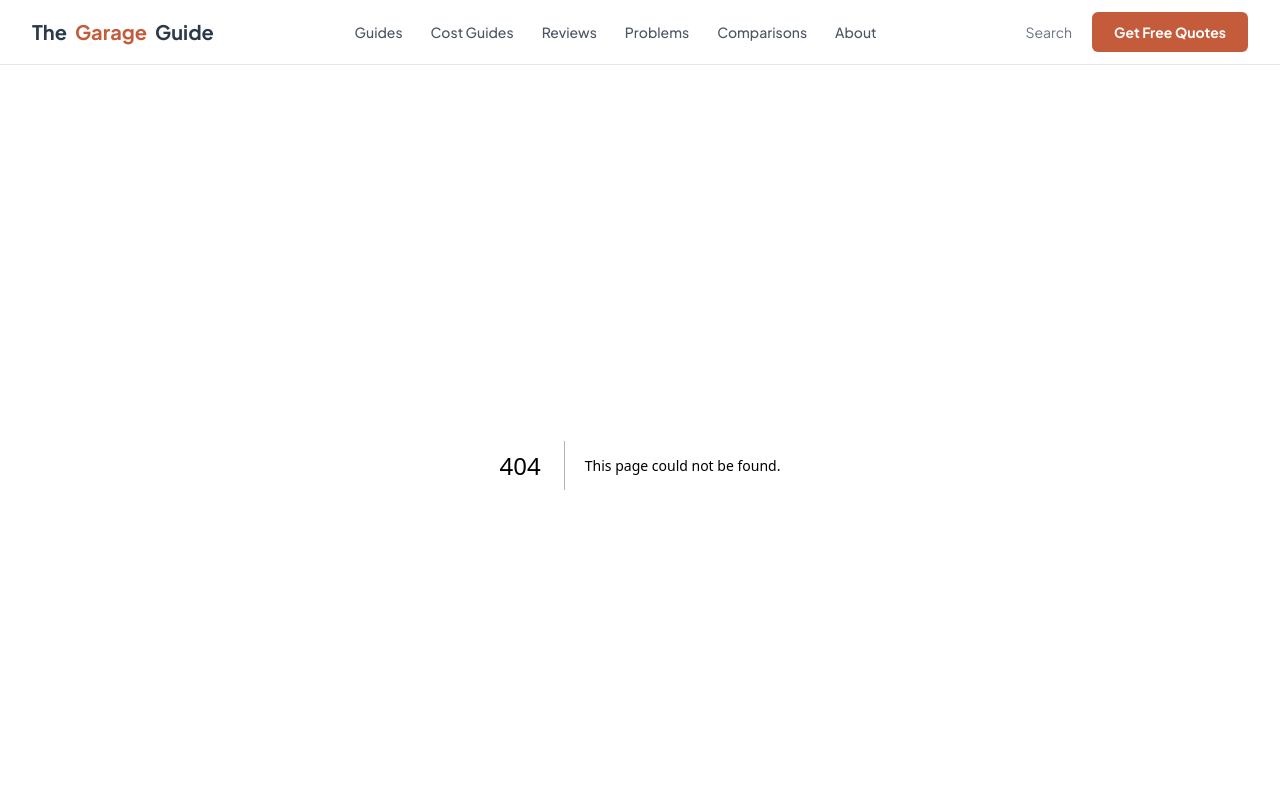
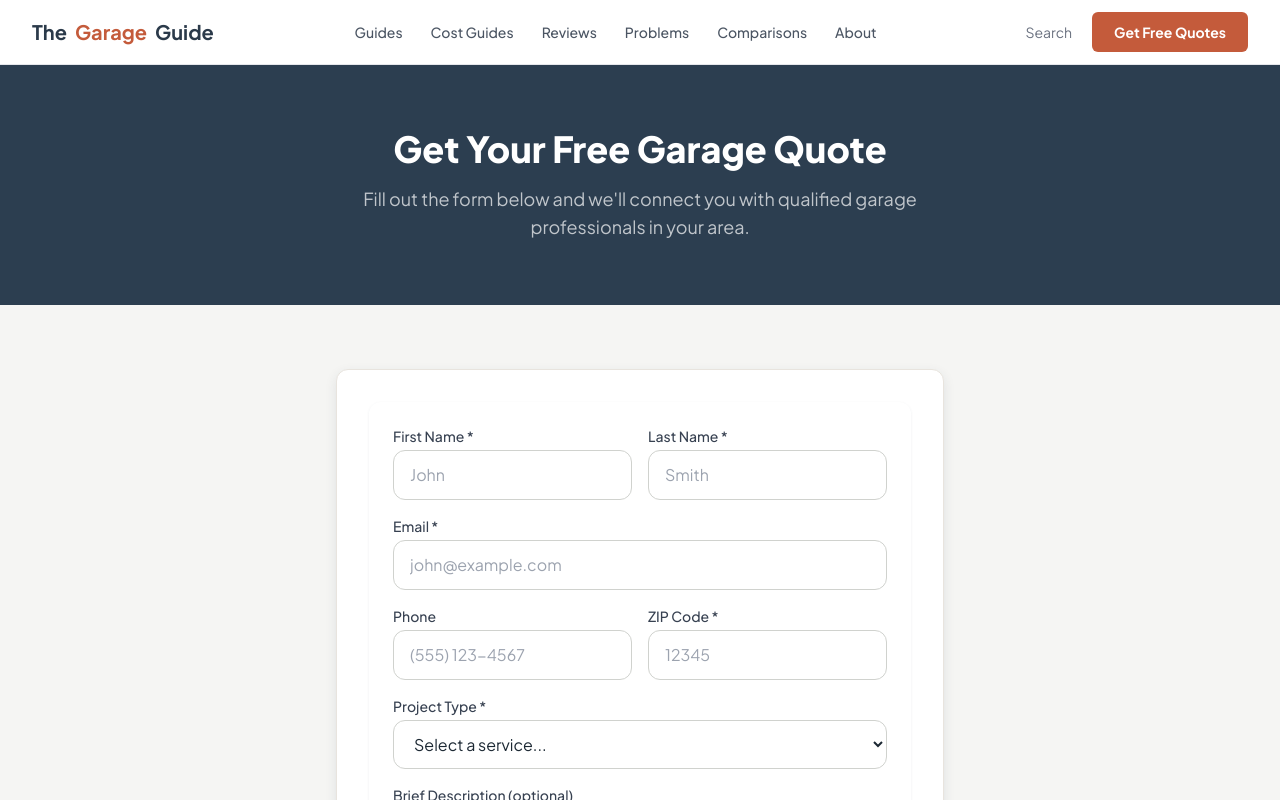
Before and after one commit to thebasementguide2026/thegarage.guide-, a Next.js app: page /get-quote in a window 1280 px wide. Before the commit this address had no page. Shown: the top 800 px of the page. Built offline with nearby package versions, Linux system fonts and the light colour scheme.

Commit message:
Create get-quote page

```diff
--- /dev/null
+++ b/app/get-quote/page.tsx
@@ -0,0 +1,26 @@
+import QuoteForm from '@/components/QuoteForm'
+
+export const metadata = {
+  title: 'Get a Free Garage Quote | The Garage Guide',
+  description: 'Connect with qualified garage professionals in your area. Get free, no-obligation quotes for garage doors, floor coatings, organization, and more.',
+}
+
+export default function GetQuotePage() {
+  return (
+    <>
+      <section style={{ backgroundColor: '#2C3E50' }} className="text-white py-16">
+        <div className="container-custom text-center">
+          <h1 className="text-4xl font-extrabold mb-4">Get Your Free Garage Quote</h1>
+          <p className="text-lg opacity-70 max-w-2xl mx-auto">Fill out the form below and we&apos;ll connect you with qualified garage professionals in your area.</p>
+        </div>
+      </section>
+      <section className="py-16">
+        <div className="container-custom max-w-2xl">
+          <div className="bg-white rounded-xl p-8 shadow-md border border-[#E8E4DE]">
+            <QuoteForm />
+          </div>
+        </div>
+      </section>
+    </>
+  )
+}
```
